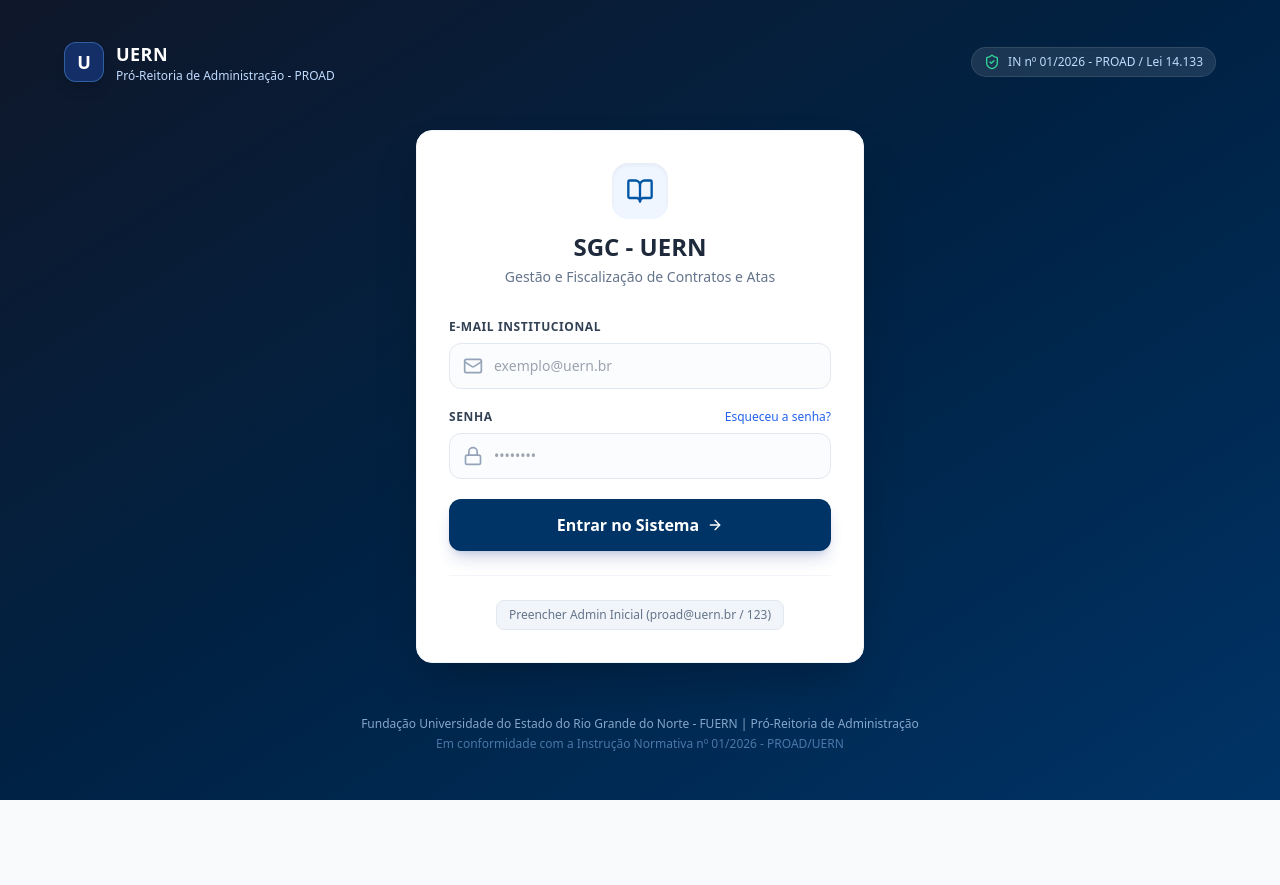
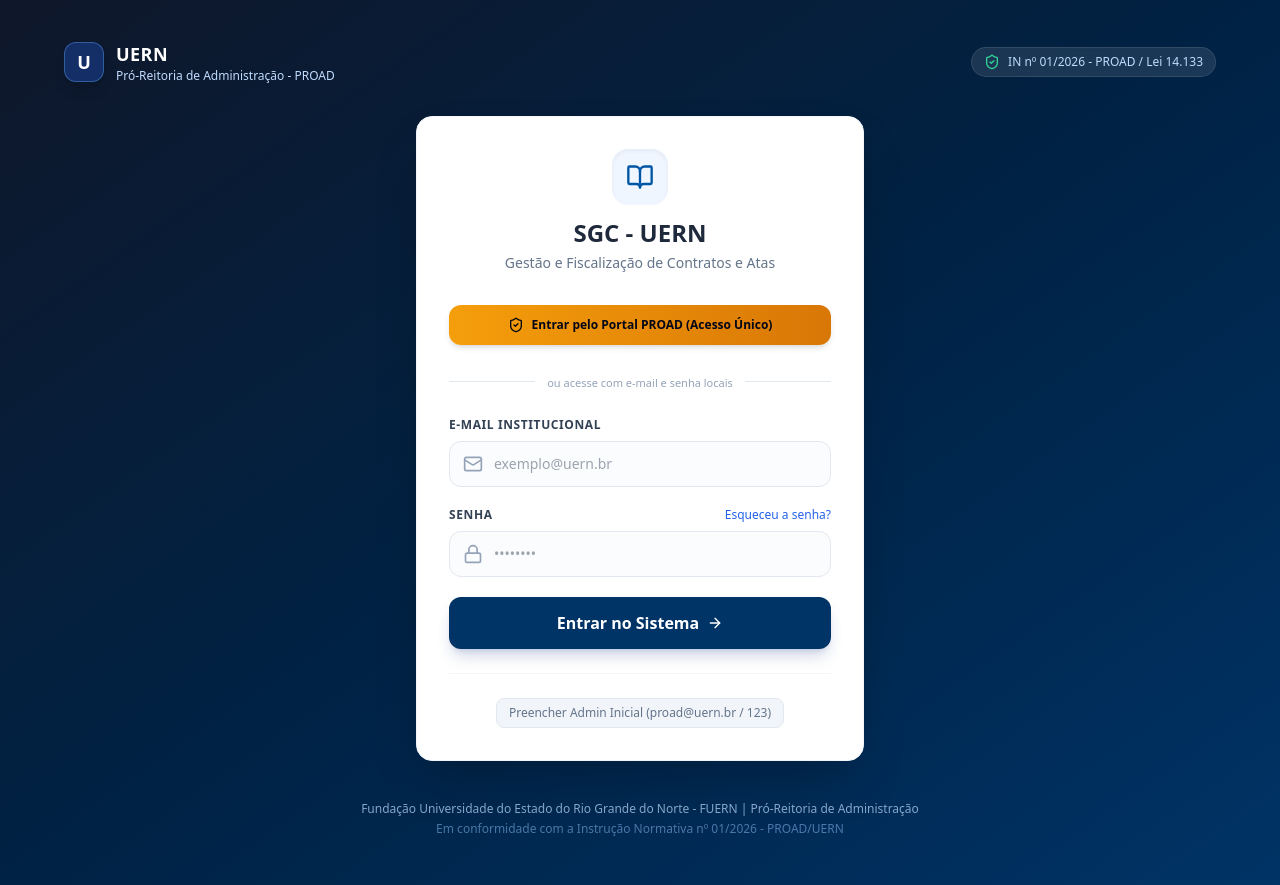
Before and after one commit to proaduern/sgc-uern, a Next.js app: page /login in a window 1280 px wide. Before the commit the page ends 800 px from the top, so only its background shows below. Built offline with nearby package versions, Linux system fonts and the light colour scheme.

Commit message:
feat(auth): adicionar botao de acesso unico via Portal PROAD na tela de login

```diff
--- a/src/app/login/page.tsx
+++ b/src/app/login/page.tsx
@@ -54,6 +54,23 @@
         <p className="text-sm text-slate-500 mt-1">
           Gestão e Fiscalização de Contratos e Atas
         </p>
+      </div>
+
+      <a
+        href="https://portal-proad.vercel.app/hub"
+        className="mb-6 flex w-full items-center justify-center gap-2 rounded-xl bg-gradient-to-r from-amber-500 to-amber-600 px-4 py-3 text-xs font-bold text-slate-950 shadow-md transition hover:brightness-105"
+      >
+        <ShieldCheck className="h-4 w-4" />
+        <span>Entrar pelo Portal PROAD (Acesso Único)</span>
+      </a>
+
+      <div className="relative mb-6 text-center">
+        <div className="absolute inset-0 flex items-center">
+          <div className="w-full border-t border-slate-200" />
+        </div>
+        <span className="relative bg-white px-3 text-[11px] font-medium text-slate-400">
+          ou acesse com e-mail e senha locais
+        </span>
       </div>
 
       {error && (
```
